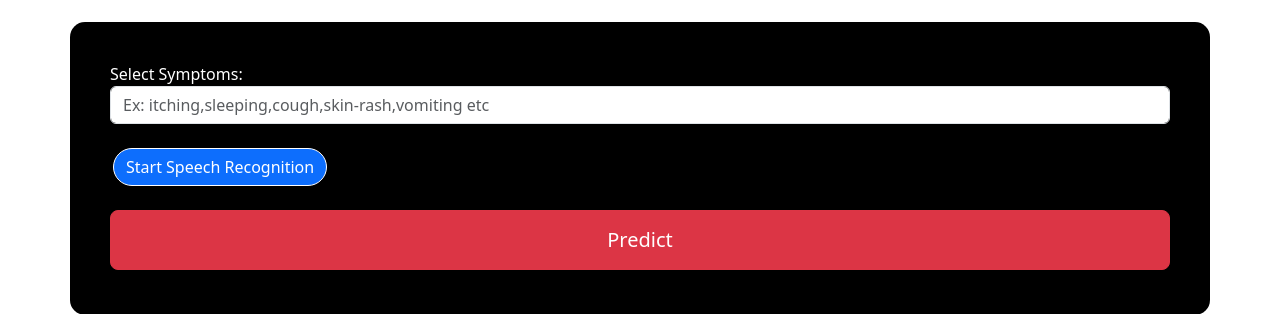
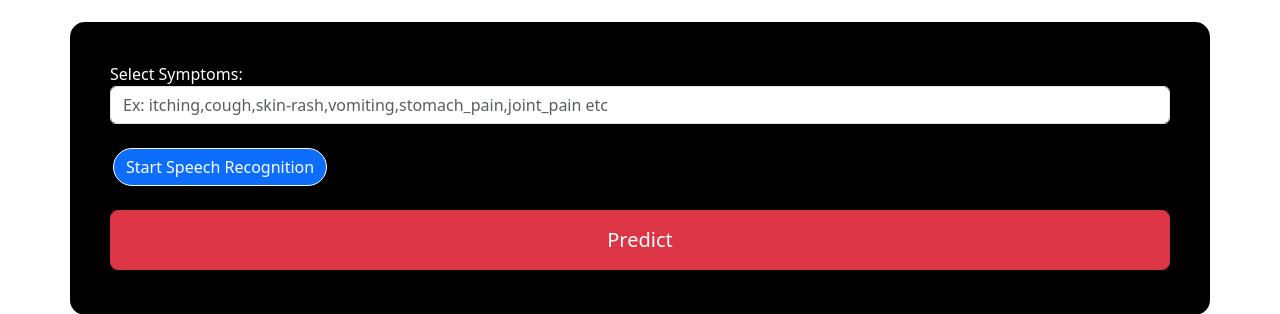
Before and after one commit to sourabhgarg5000/medicalrecommendationsystem, a Flask app: page / in a window 1280 px wide. Shown: the part 140-454 px from the top of the page. Run offline with Flask 3, Linux system fonts and the light colour scheme; parts of the project's set-up code (start-up, migrations or seed data) failed here and were passed over.

Commit message:
Update index.html

```diff
--- a/templates/index.html
+++ b/templates/index.html
@@ -111,7 +111,7 @@
     <form action="/predict" method="post">
         <div class="form-group">
             <label for="symptoms">Select Symptoms:</label>
-            <input type="text" class="form-control", id="symptoms" name="symptoms" placeholder="Ex: itching,sleeping,cough,skin-rash,vomiting etc">
+            <input type="text" class="form-control", id="symptoms" name="symptoms" placeholder="Ex: itching,cough,skin-rash,vomiting,stomach_pain,joint_pain etc">
 
         </div>
         <br>
```
